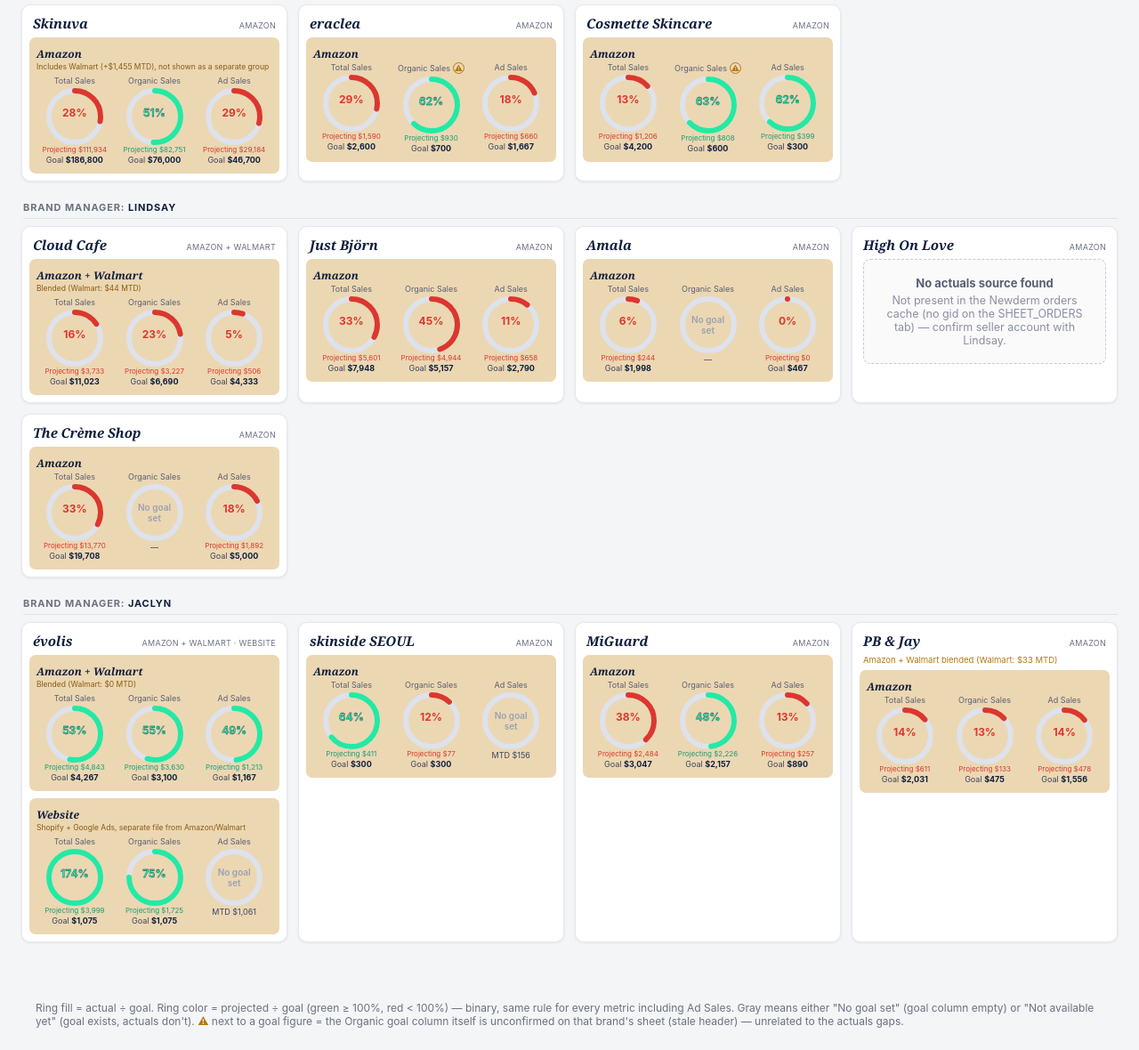
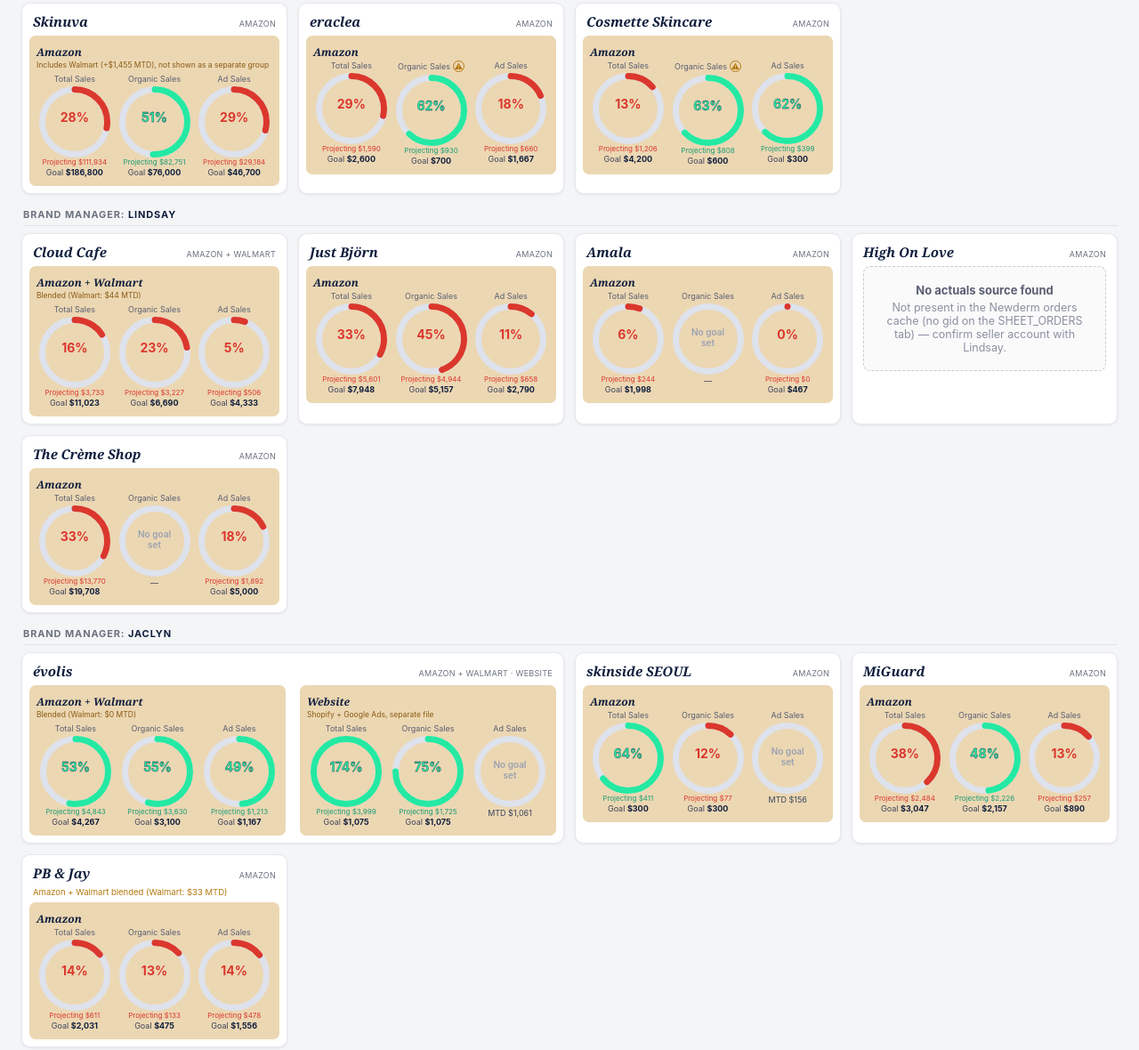
Before and after one commit to Medaltus/Goal-Trackers, a plain HTML site: page index.html in a window 1280 px wide. Shown: the part 87-1267 px from the top of the page at 89% size. Drawn offline with Linux system fonts and the light colour scheme.

Commit message:
Update index.html

```diff
--- a/index.html
+++ b/index.html
@@ -25,8 +25,8 @@
     margin:0; font-family:Georgia,'Times New Roman',serif; font-style:italic;
     font-weight:600; font-size:18px;
   }
-  .wrap{ padding:16px 24px 32px; max-width:1600px; margin:0 auto; }
-  .manager-block{ margin-bottom:22px; }
+  .wrap{ padding:14px 24px 20px; max-width:1600px; margin:0 auto; }
+  .manager-block{ margin-bottom:16px; }
   .manager-title{
     font-size:11px; letter-spacing:.08em; text-transform:uppercase;
     color:var(--muted); font-weight:700; margin:0 0 8px 2px;
@@ -40,6 +40,9 @@
     background:#fff; border-radius:10px; overflow:hidden;
     box-shadow:0 1px 3px rgba(15,30,61,0.08); border:1px solid #e6e8ee;
   }
+  .card.wide{ grid-column: span 2; }
+  .card.wide .groups-row{ display:flex; gap:0; }
+  .card.wide .groups-row .group{ flex:1; margin:0 8px 8px; }
   .card-head{ padding:10px 12px 6px; display:flex; justify-content:space-between; align-items:baseline; flex-wrap:wrap; }
   .card-head .name{
     font-family:Georgia,'Times New Roman',serif; font-style:italic; font-weight:700;
@@ -57,7 +60,7 @@
   .ring-item{ text-align:center; flex:1; min-width:0; }
   .ring-item .m-label{ font-size:9px; color:#5a5f72; margin-bottom:3px; }
   .ring-item svg{ display:block; margin:0 auto; }
-  .ring-item .pct{ position:relative; top:-44px; font-weight:700; font-size:12px; color:var(--navy); height:0; }
+  .ring-item .pct{ position:relative; top:-54px; font-weight:700; font-size:14px; color:var(--navy); height:0; }
   .ring-item .pct.flat{ color:#9aa1b1; font-size:8.5px; font-weight:600; }
   .ring-item .goal{ font-size:9px; color:#3d445c; margin-top:1px; }
   .ring-item .proj{ font-size:8px; color:#6b7280; }
@@ -258,8 +261,9 @@
   <div class="manager-block">
     <div class="manager-title">Brand Manager: <span>Jaclyn</span></div>
     <div class="grid">
-      <div class="card">
+      <div class="card wide">
         <div class="card-head"><div class="name">évolis</div><div class="chan">Amazon + Walmart · Website</div></div>
+        <div class="groups-row">
           <div class="group">
             <div class="group-label">Amazon + Walmart</div>
             <div class="group-note">Blended (Walmart: $0 MTD)</div>
@@ -267,8 +271,9 @@
           </div>
           <div class="group">
             <div class="group-label">Website</div>
-          <div class="group-note">Shopify + Google Ads, separate file from Amazon/Walmart</div>
+            <div class="group-note">Shopify + Google Ads, separate file</div>
             <div class="rings" id="r-evolis-web"></div>
+          </div>
         </div>
       </div>
       <div class="card">
@@ -332,7 +337,7 @@
 function fmt(n){ return (n===null||n===undefined) ? '—' : '$' + Math.round(n).toLocaleString(); }
 function projected(actual){ return actual===null ? null : actual/TODAY_DAY*DAYS_IN_MONTH; }
 
-function ring(fillPct, colorClass, size=64, stroke=6){
+function ring(fillPct, colorClass, size=80, stroke=7){
   const r=(size-stroke)/2, c=size/2, circ=2*Math.PI*r;
   if (colorClass === 'gray') {
     return `<svg width="${size}" height="${size}"><circle cx="${c}" cy="${c}" r="${r}" fill="none" stroke="var(--border)" stroke-width="${stroke}"/></svg>`;
```
Lines whose indentation alone changed are shown as unchanged.
